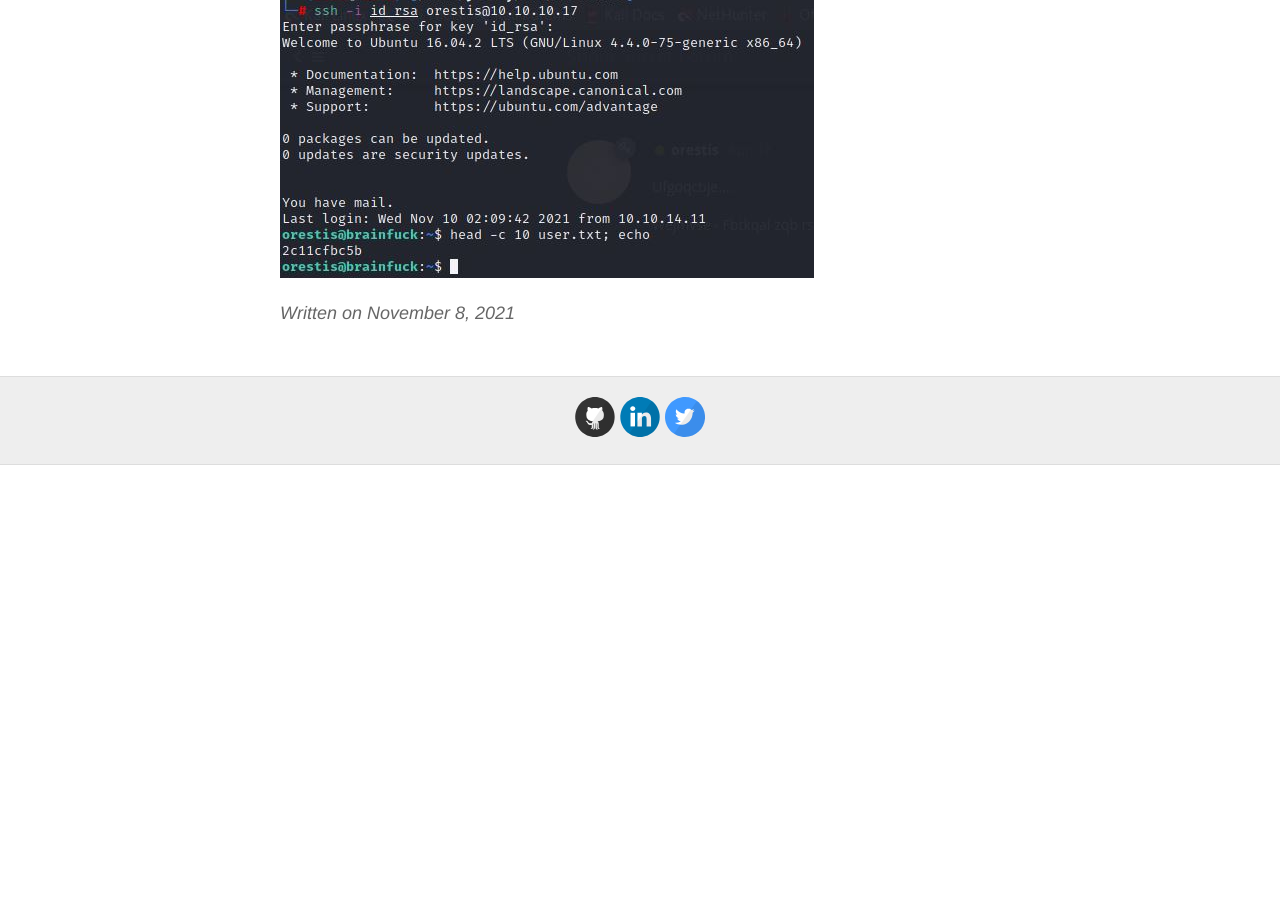
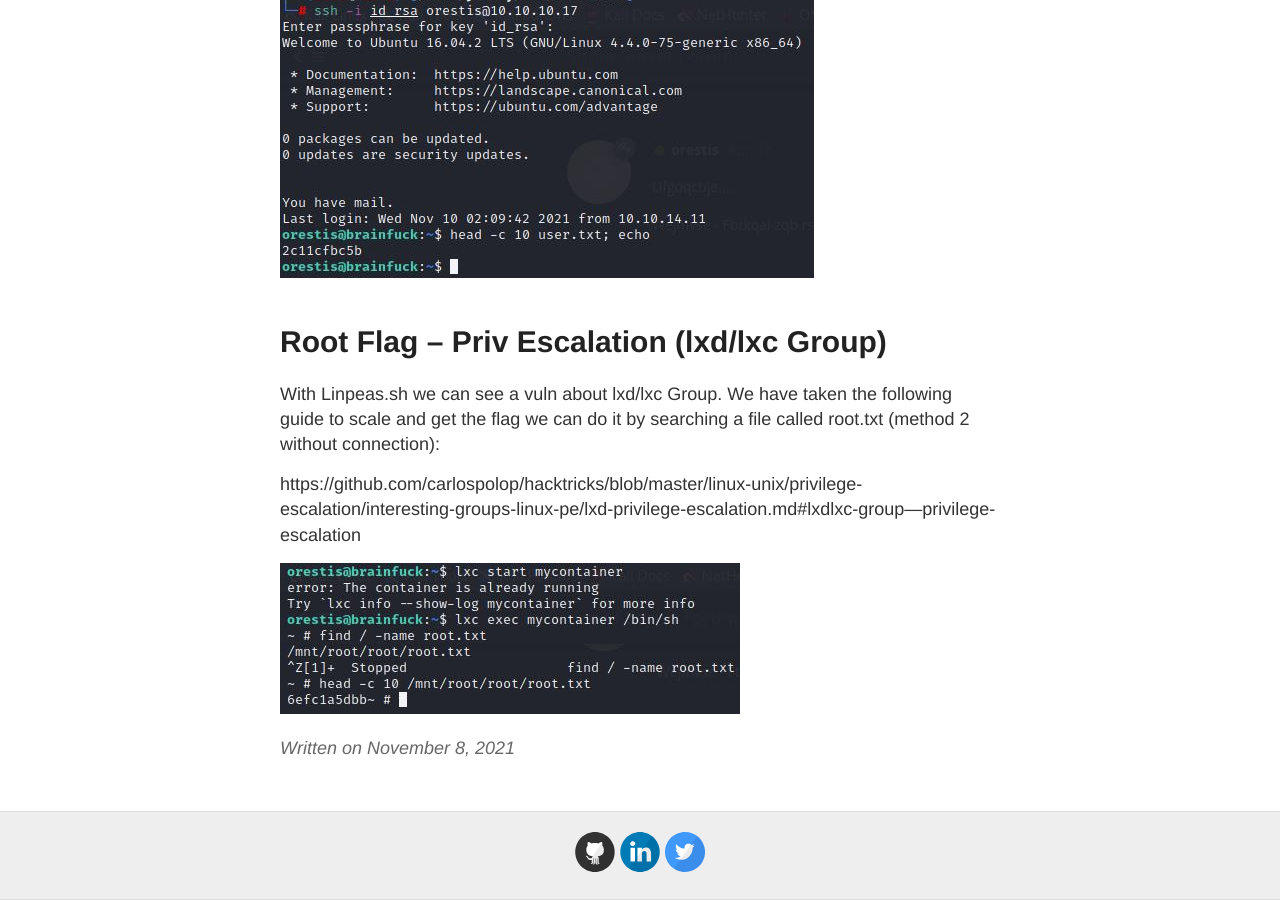
Before and after one commit to jostey/jostey.github.io, a Jekyll site: the page built from _posts/2021-11-8-Brainfuck-HTB.md, in a window 1280 px wide and 900 px high, scrolled down 9147 px. Built offline with Jekyll 4.4.1, drawn with Linux system fonts in a browser that asks for light colours; before the commit the page ends 9612 px from its top, so only the background shows below that.

Commit message:
Update 2021-11-8-Brainfuck-HTB.md

```diff
--- a/_posts/2021-11-8-Brainfuck-HTB.md
+++ b/_posts/2021-11-8-Brainfuck-HTB.md
@@ -140,3 +140,10 @@ john --wordlist=/usr/share/seclists/Passwords/Leaked-Databases/rockyou.txt id_rs
 # User Flag
 With the passphrase it is trivial:
 ![user]({{ site.baseurl }}/images/brainfuck/user.jpg)
+
+# Root Flag -- Priv Escalation (lxd/lxc Group)
+With Linpeas.sh we can see a vuln about lxd/lxc Group. We have taken the following guide to scale and get the flag we can do it by searching a file called root.txt (method 2 without connection):
+
+https://github.com/carlospolop/hacktricks/blob/master/linux-unix/privilege-escalation/interesting-groups-linux-pe/lxd-privilege-escalation.md#lxdlxc-group---privilege-escalation
+
+![lxd]({{ site.baseurl }}/images/brainfuck/lxd.jpg)
```
